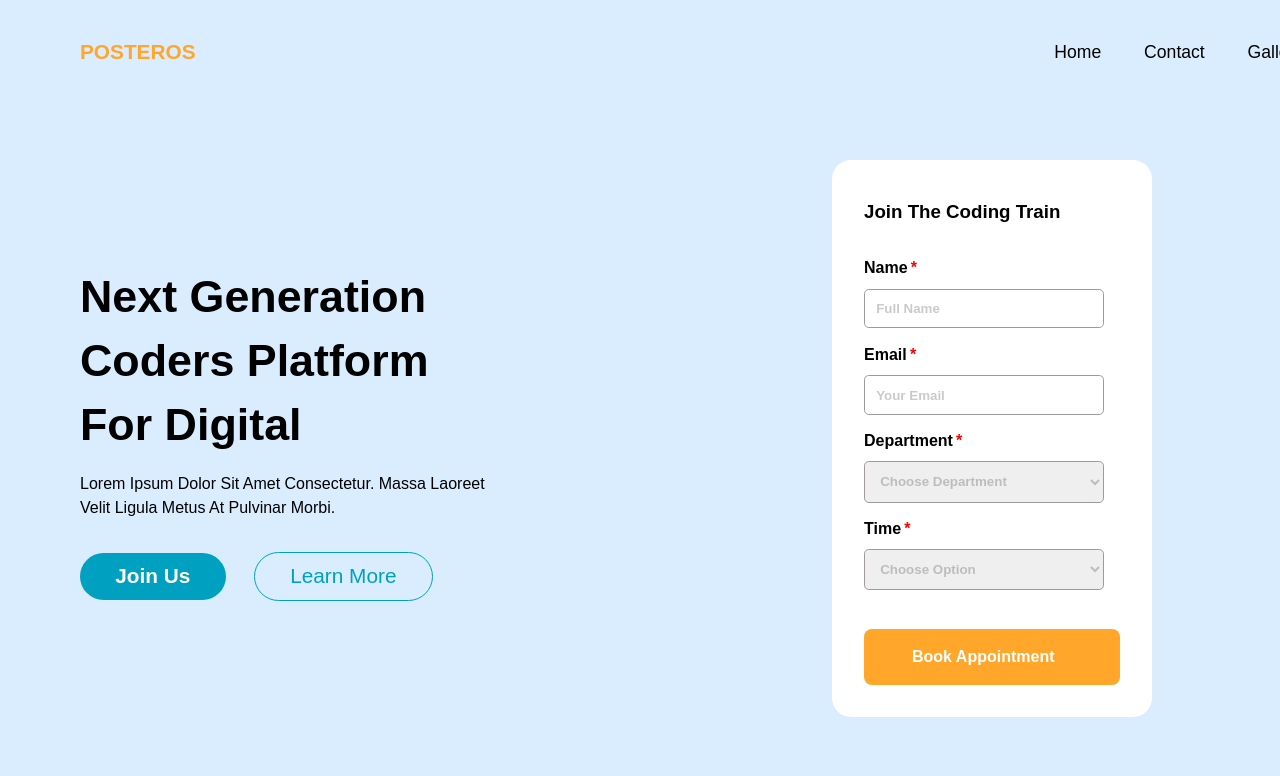
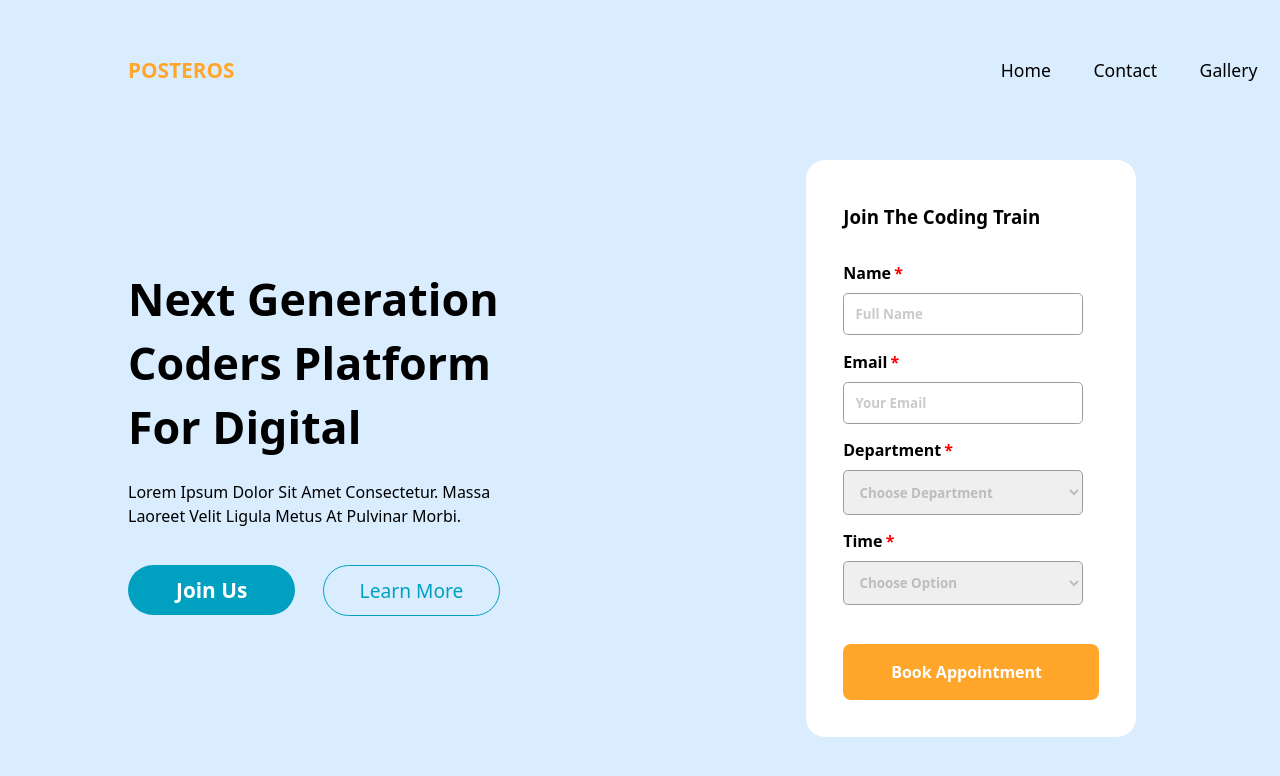
Before and after one commit to Ann-Codewriter/Posteros, a plain HTML site: page index.html in a window 1280 px wide. Shown: the top 776 px of the page. Drawn offline with Linux system fonts and the light colour scheme.

Commit message:
Button adjustment.

```diff
--- a/css/style.css
+++ b/css/style.css
@@ -1,143 +1,170 @@
-*{
+* {
   margin: 0;
   padding: 0;
   box-sizing: border-box;
-    font-family: 'Poppins', sans-serif;
+  font-family: system-ui, -apple-system, BlinkMacSystemFont, "Segoe UI", Roboto,
+    Oxygen, Ubuntu, Cantarell, "Open Sans", "Helvetica Neue", sans-serif;
 }
 
-.hero-section{
+.hero-section {
   width: 100%;
   height: 100vh;
-    background: #D9EDFF;
+  background: #d9edff;
 }
 
-nav{
+nav {
   width: 95rem;
   display: flex;
   align-items: center;
   justify-content: space-between;
-    padding: 2rem 5rem;
+  padding: 3rem 8rem;
 }
 
-.logo{
-    color: #FFA62B;
+.logo {
+  color: #ffa62b;
   font-weight: 600;
   font-size: 1.3rem;
 }
 
-nav ul li{
+nav ul li {
   display: inline-block;
   list-style-type: none;
   font-size: 1.1rem;
   margin: 0.6rem 1.2rem;
 }
 
-nav ul li a{
+nav ul li a {
   text-decoration: none;
   color: black;
 }
 
-nav ul li a:hover{
-    color: #FFA62B;
+nav ul li a:hover {
+  color: #ffa62b;
+  display: block;
+  margin: auto;
+  transition: 0.5s;
 }
 
-.button{
+.button {
   color: white;
   font-size: 1.1rem;
   text-decoration: none;
   border: none;
-    background-color: #FFA62B;
+  background-color: #ffa62b;
   padding: 0.6rem 1.2rem;
   text-align: center;
   border-radius: 0.4rem;
   margin-left: 1rem;
 }
 
-.button:hover{
+.button:hover {
   background-color: #ffdcaf;
   cursor: pointer;
 }
 
-.hero-text{
-    margin: 10rem 0 2rem 5rem;
+.hero-text {
+  margin: 8rem 0 2rem 8rem;
   max-width: 26rem;
 }
 
-.hero-text h1{
+.hero-text h1 {
   font-weight: 800;
   font-size: 2.8rem;
   line-height: 4rem;
   margin-bottom: 1rem;
 }
 
-.hero-text p{
+.hero-text p {
   font-size: 1rem;
-    margin-bottom: 2rem;
+  margin: 1.3rem 0 2.3rem 0;
   line-height: 1.5rem;
   text-transform: capitalize;
 }
 
-.join-us{
+.join-us {
   display: inline-block;
   color: white;
   text-align: center;
   text-decoration: none;
   font-size: 1.3rem;
   font-weight: 700;
-    background-color: #00A0C1;
-    padding: 0.7rem 2.2rem 0.7rem 2.2rem;
+  background-color: #00a0c1;
+  padding: 0.7rem 3rem 0.7rem 3rem;
   border-radius: 3rem;
   margin-right: 1.5rem;
 }
 
-.learn-more{
+.join-us:hover{
+  background-color: #d9edff;
+  font-weight: 400;
+  color: #00a0c1;
+  border: 0.1rem solid #00a0c1;
+  cursor: pointer;
+}
+
+.learn-more {
   display: inline-block;
-    color: #00A0C1;
+  color: #00a0c1;
   text-align: center;
   text-decoration: none;
-    font-size: 1.3rem;
-    background-color: #D9EDFF;
+  font-size: 1.2rem;
+  background-color: #d9edff;
   padding: 0.7rem 2.2rem 0.7rem 2.2rem;
-    border: 0.1rem solid #00A0C1;
+  border: 0.1rem solid #00a0c1;
   border-radius: 3rem;
 }
 
-.form-heading{
+.learn-more:hover{
+  text-align: center;
+  color: #d9edff;
+  text-decoration: none;
+  font-size: 1.3rem;
+  font-weight: 700;
+  background-color: #00a0c1;
+  border-radius: 3rem;
+}
+
+.form-heading {
   margin-bottom: 1rem;
   text-transform: capitalize;
 }
 
-.form{
+.form {
   position: absolute;
   top: 10rem;
-    right: 8rem;
+  right: 9rem;
   background-color: white;
   max-width: 70rem;
-    padding: 2rem;
+  padding: 2.3rem;
   border-radius: 1.2rem;
   line-height: 2.5rem;
   box-shadow: none;
 }
 
-.form-label{
+.form-label {
   display: block;
   font-weight: 600;
   font-size: 1rem;
 }
 
-.form-btn{
+.form-btn {
   display: block;
   margin-top: 2rem;
   text-decoration: none;
   color: white;
   font-weight: 600;
   font-size: 1rem;
-    background-color: #FFA62B;
+  background-color: #ffa62b;
   padding: 0.5rem 3rem 0.5rem 3rem;
   border-radius: 0.5rem;
 }
 
-.input-field{
+.form-btn:hover{
+  cursor: pointer;
+  background-color: #ffdcaf;
+}
+
+.input-field {
   width: 15rem;
   outline: none;
   box-sizing: border-box;
@@ -147,30 +174,28 @@ nav ul li a:hover{
   margin: 0 1rem 0.4rem 0;
 }
 
-select{
+select {
   font-weight: 600;
-    color: #BDBDBD;
+  color: #bdbdbd;
 }
 
-select option{
+select option {
   color: rgb(0, 0, 0);
   font-size: 0.9rem;
   font-weight: 500;
 }
 
-input::placeholder{
+input::placeholder {
   font-weight: 600;
   opacity: 0.8;
-    color: #BDBDBD
+  color: #bdbdbd;
 }
 
-.form-label::after{
+.form-label::after {
   content: "*";
   color: red;
   margin: 0.2rem;
 }
 
-
-@media(max-width:700px){
-
+@media (max-width: 700px) {
 }
--- a/index.html
+++ b/index.html
@@ -5,6 +5,12 @@
     <meta name="viewport" content="width=device-width, initial-scale=1.0" />
     <title>Posteros | Homepage</title>
     <link rel="stylesheet" href="css/style.css" />
+    <link rel="preconnect" href="https://fonts.googleapis.com" />
+    <link rel="preconnect" href="https://fonts.gstatic.com" crossorigin />
+    <link
+      href="https://fonts.googleapis.com/css2?family=Roboto:ital,wght@0,100..900;1,100..900&display=swap"
+      rel="stylesheet"
+    />
   </head>
 
   <body>
```
Lines whose indentation alone changed are shown as unchanged.
